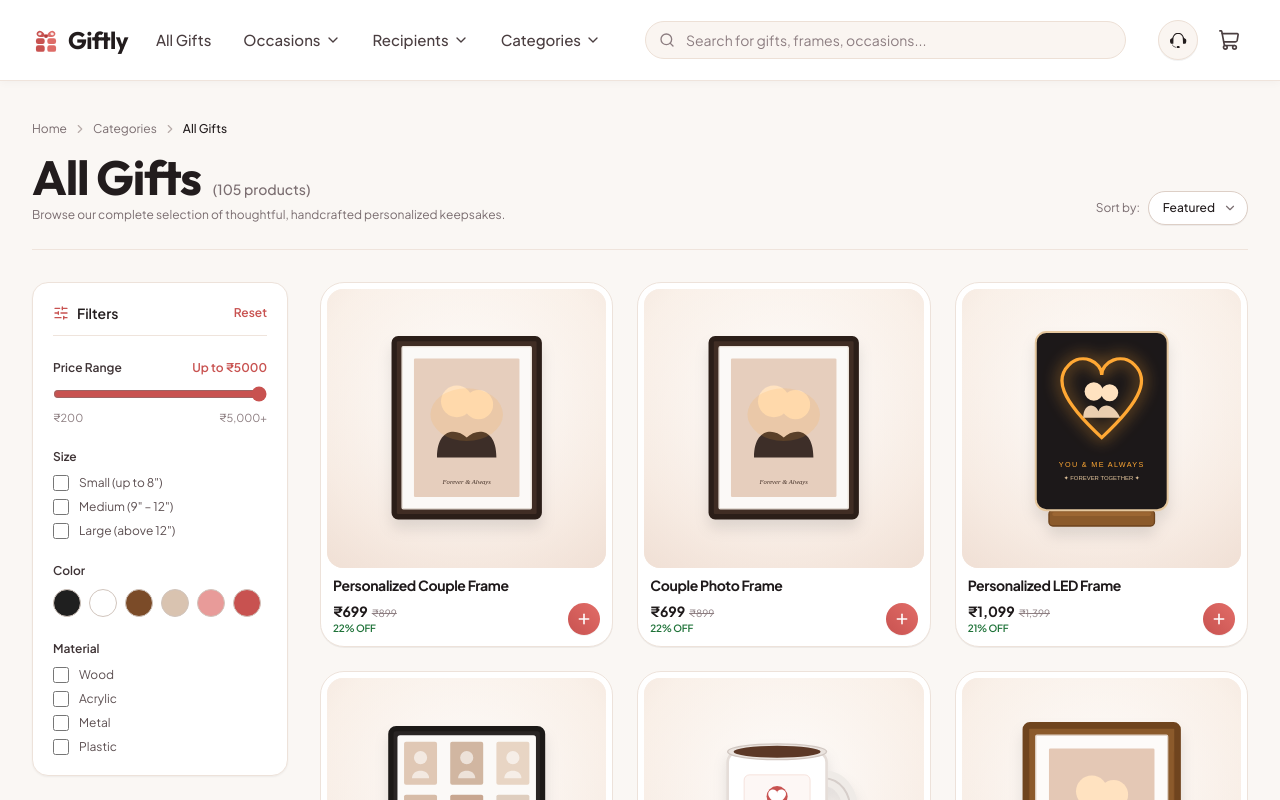
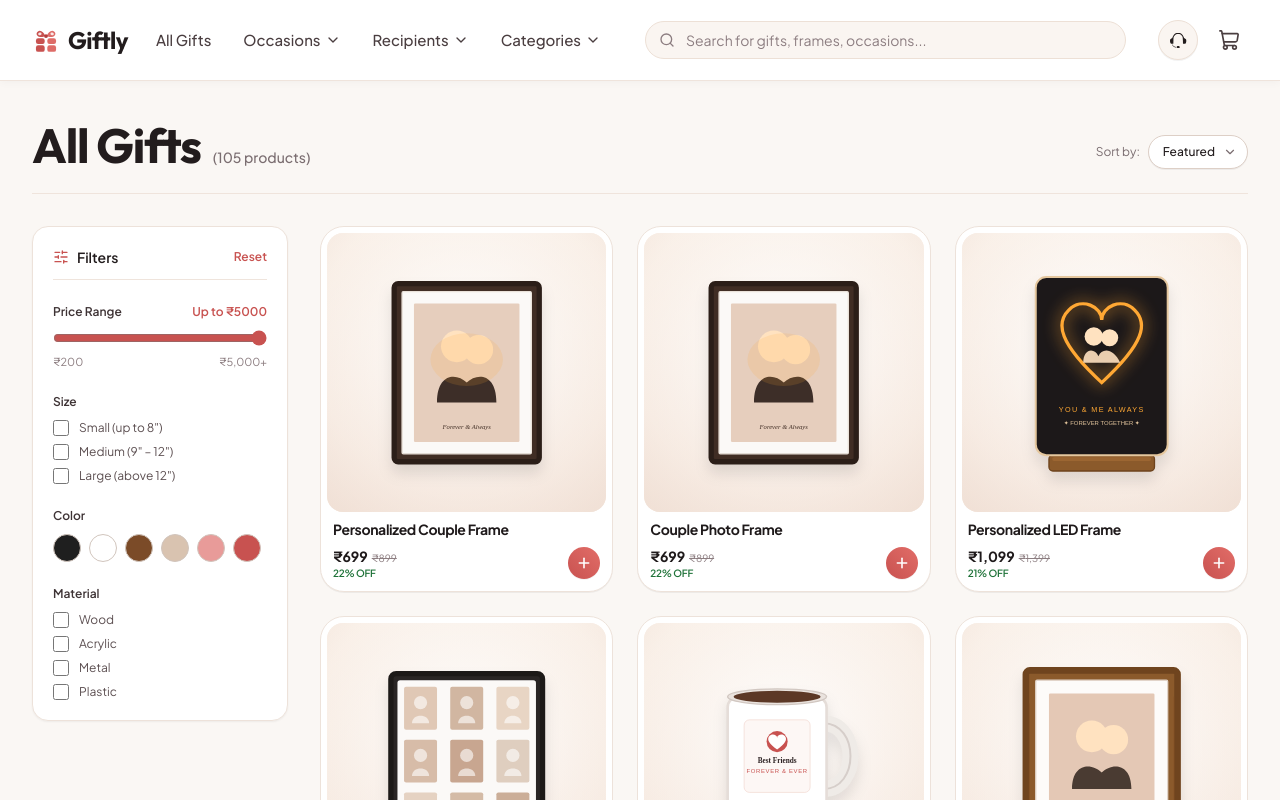
Before and after one commit to ShaikYakoub/md-gifts, a Next.js app: page /shop in a window 1280 px wide. Shown: the top 800 px of the page. Built offline with nearby package versions, Linux system fonts and the light colour scheme.

Commit message:
refactor(catalog): remove breadcrumbs and description subtitle from shop view

```diff
--- a/src/app/shop/page.tsx
+++ b/src/app/shop/page.tsx
@@ -20,8 +20,6 @@ export default function ShopPage() {
     <SiteLayout>
       <CategoryView
         title="All Gifts"
-        description="Browse our complete selection of thoughtful, handcrafted personalized keepsakes."
-        breadcrumbLabel="All Gifts"
         initialProducts={products}
       />
     </SiteLayout>
--- a/src/components/catalog/CategoryView.tsx
+++ b/src/components/catalog/CategoryView.tsx
@@ -1,8 +1,7 @@
 "use client";
 
 import React, { useState, useMemo } from "react";
-import Link from "next/link";
-import { ChevronRight, SlidersHorizontal } from "lucide-react";
+import { SlidersHorizontal } from "lucide-react";
 import { Product, FilterState } from "@/types/catalog";
 import { ProductCard } from "@/components/catalog/ProductCard";
 import { FilterSidebar } from "@/components/catalog/FilterSidebar";
@@ -18,8 +17,8 @@ const SORT_OPTIONS: SelectOption<FilterState["sort"]>[] = [
 
 interface CategoryViewProps {
   title: string;
-  description: string;
-  breadcrumbLabel: string;
+  description?: string;
+  breadcrumbLabel?: string;
   initialProducts: Product[];
   categorySlug?: string;
   taxonomyType?: "category" | "occasion" | "recipient";
@@ -28,7 +27,7 @@ interface CategoryViewProps {
 export function CategoryView({
   title,
   description,
-  breadcrumbLabel,
+  breadcrumbLabel = title,
   initialProducts,
   categorySlug,
   taxonomyType = "category",
@@ -123,19 +122,6 @@ export function CategoryView({
 
   return (
     <div className="pt-6 pb-28 sm:py-10 max-w-7xl mx-auto px-4 sm:px-6 lg:px-8">
-      {/* Breadcrumb */}
-      <nav className="flex items-center gap-1.5 text-xs text-[#7A6D70] mb-4" aria-label="Breadcrumb">
-        <Link href="/" className="hover:text-[#C85250] transition-colors">
-          Home
-        </Link>
-        <ChevronRight className="w-3.5 h-3.5 text-[#B8ACA9]" />
-        <Link href="/categories" className="hover:text-[#C85250] transition-colors">
-          Categories
-        </Link>
-        <ChevronRight className="w-3.5 h-3.5 text-[#B8ACA9]" />
-        <span className="text-[#221C1D] font-medium">{breadcrumbLabel}</span>
-      </nav>
-
       {/* Header Info Banner */}
       <div className="flex flex-col md:flex-row md:items-end justify-between gap-4 pb-6 border-b border-[#EFE4DC] mb-8">
         <div>
@@ -147,9 +133,11 @@ export function CategoryView({
               ({filteredProducts.length} {filteredProducts.length === 1 ? "product" : "products"})
             </span>
           </div>
-          <p className="mt-1 text-xs text-[#7A6D70] max-w-xl leading-relaxed">
-            {description}
-          </p>
+          {description && (
+            <p className="mt-1 text-xs text-[#7A6D70] max-w-xl leading-relaxed">
+              {description}
+            </p>
+          )}
         </div>
 
         {/* Sort & Mobile Filter Toggle */}
```
